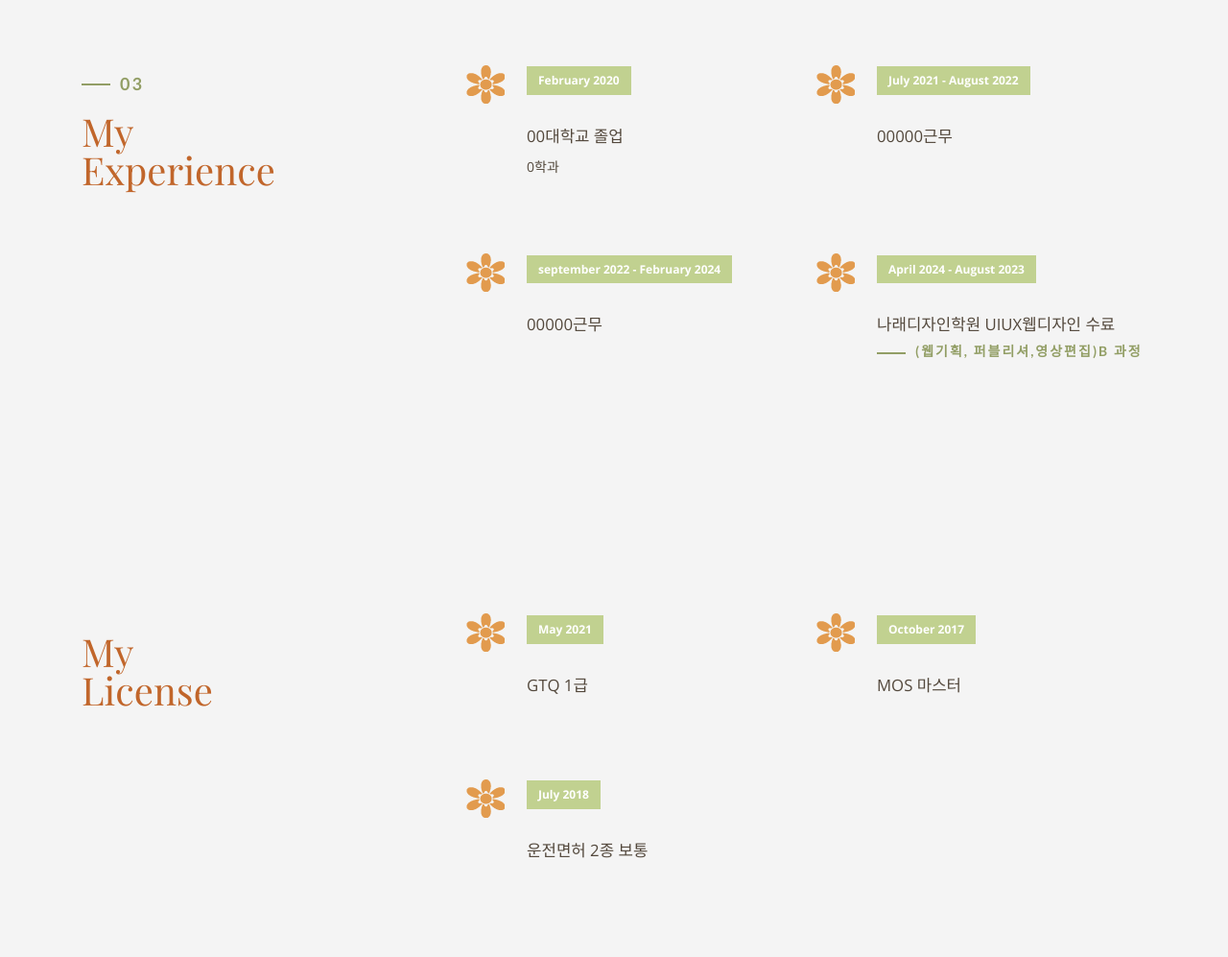
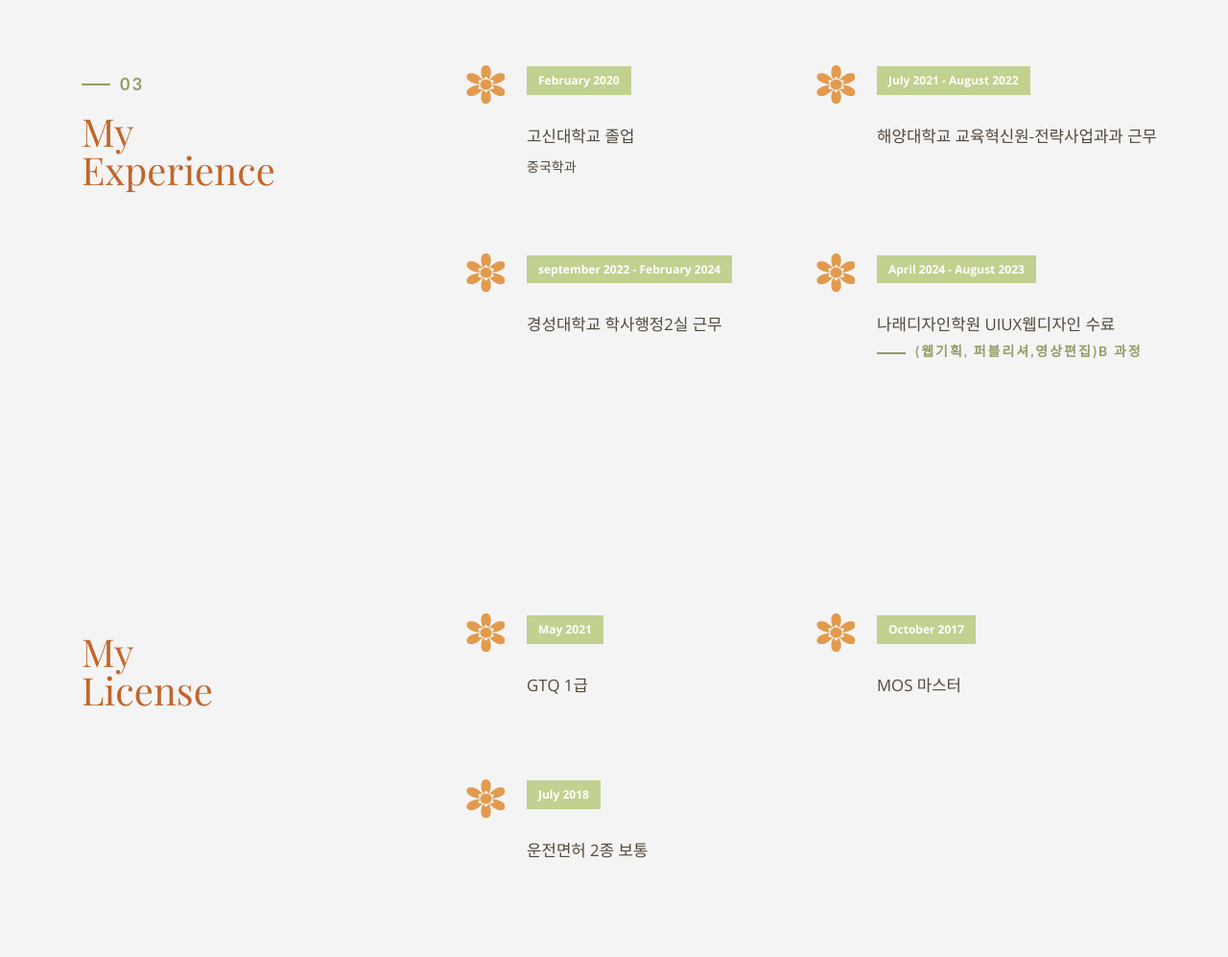
Before and after one commit to rkagmldud96/portfolio, a plain HTML site: page index.html in a window 1280 px wide. Shown: the part 2420-3417 px from the top of the page at 96% size. Drawn offline with nearby package versions, Linux system fonts and the light colour scheme; files whose address does not match are found by name; a web font is replaced by a local one.

Commit message:
Update index.html

```diff
--- a/index.html
+++ b/index.html
@@ -217,15 +217,15 @@
                     <label class="timeline-event-icon"></label>
                     <div class="timeline-event-copy">
                         <p class="timeline-event-thumbnail">February 2020</p>
-                        <h3>00대학교 졸업</h3>
-                        <p>0학과</p>
+                        <h3>고신대학교 졸업</h3>
+                        <p>중국학과</p>
                     </div>
                 </li>
                 <li class="timeline-event" data-aos="fade-up">
                     <label class="timeline-event-icon"></label>
                     <div class="timeline-event-copy">
                         <p class="timeline-event-thumbnail">July 2021 - August 2022</p>
-                        <h3>00000근무</h3>
+                        <h3>해양대학교 교육혁신원-전략사업과과 근무</h3>
                         <p></p>
 
                     </div>
@@ -234,7 +234,7 @@
                     <label class="timeline-event-icon"></label>
                     <div class="timeline-event-copy">
                         <p class="timeline-event-thumbnail">september 2022 - February 2024</p>
-                        <h3>00000근무</h3>
+                        <h3>경성대학교 학사행정2실 근무</h3>
 
                         <p></p>
                     </div>
@@ -313,7 +313,7 @@
             <div class="col-md-4" data-aos="fade-up">
                 <i class="ion-android-phone-portrait"></i>
                 <h3>Phone Number</h3>
-                <p>+82 010.0000.0000</p>
+                <p>+82 010.2459.3074</p>
             </div>
             <div class="col-md-4" data-aos="fade-up">
                 <i class="ion-android-home"></i>
@@ -323,7 +323,7 @@
             <div class="col-md-4" data-aos="fade-up">
                 <i class="ion-ios-email"></i>
                 <h3>Email</h3>
-                <p>0000@gmail.com </p>
+                <p>rkagmldud@gmail.com </p>
             </div>
         </div>
     </div>
```
